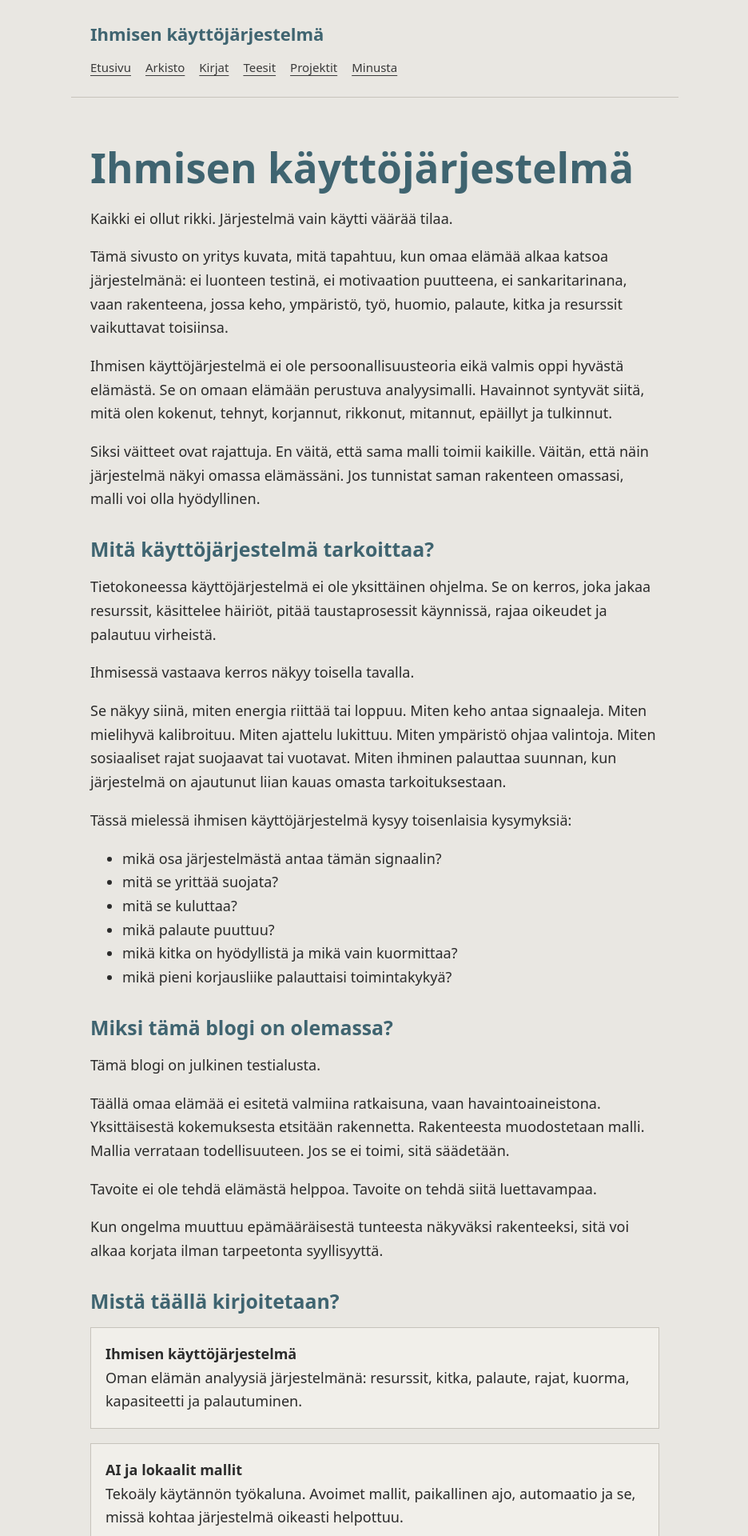
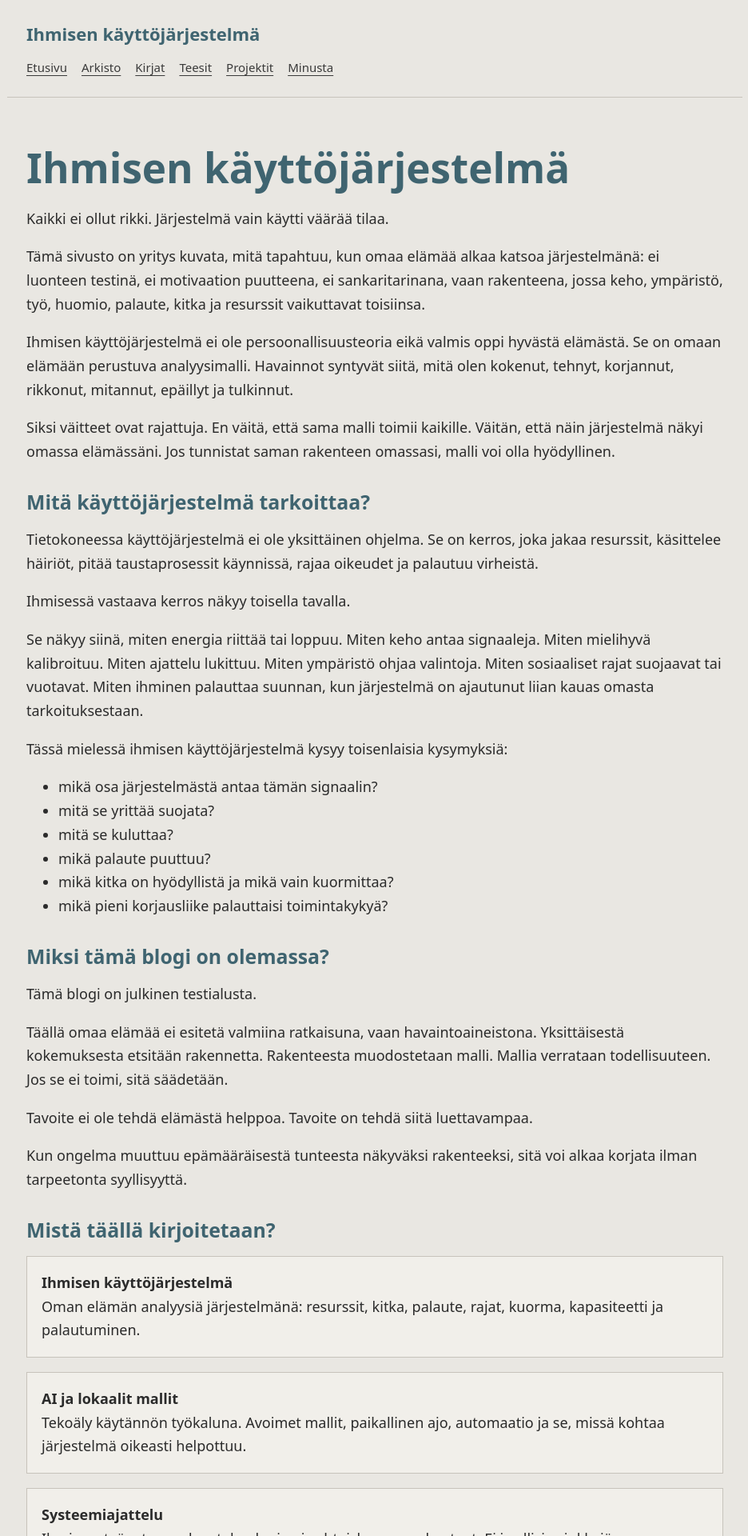
Before and after one commit to kataguru/blogi, a Jekyll site: the page built from index.md, in a window 1280 px wide. Shown: the top 1920 px of the page at 80% size, without its empty margins (171-1107 px from the left). Built offline with Jekyll 4.4.1, drawn with Linux system fonts in a browser that asks for light colours.

Commit message:
Increase content width to 920px

```diff
--- a/assets/css/style.css
+++ b/assets/css/style.css
@@ -7,7 +7,7 @@
   --accent: #3f6470;
   --card: #f1efea;
   --code-bg: #dedbd4;
-  --max: 760px;
+  --max: 920px;
 }
 
 * { box-sizing: border-box; }
```
